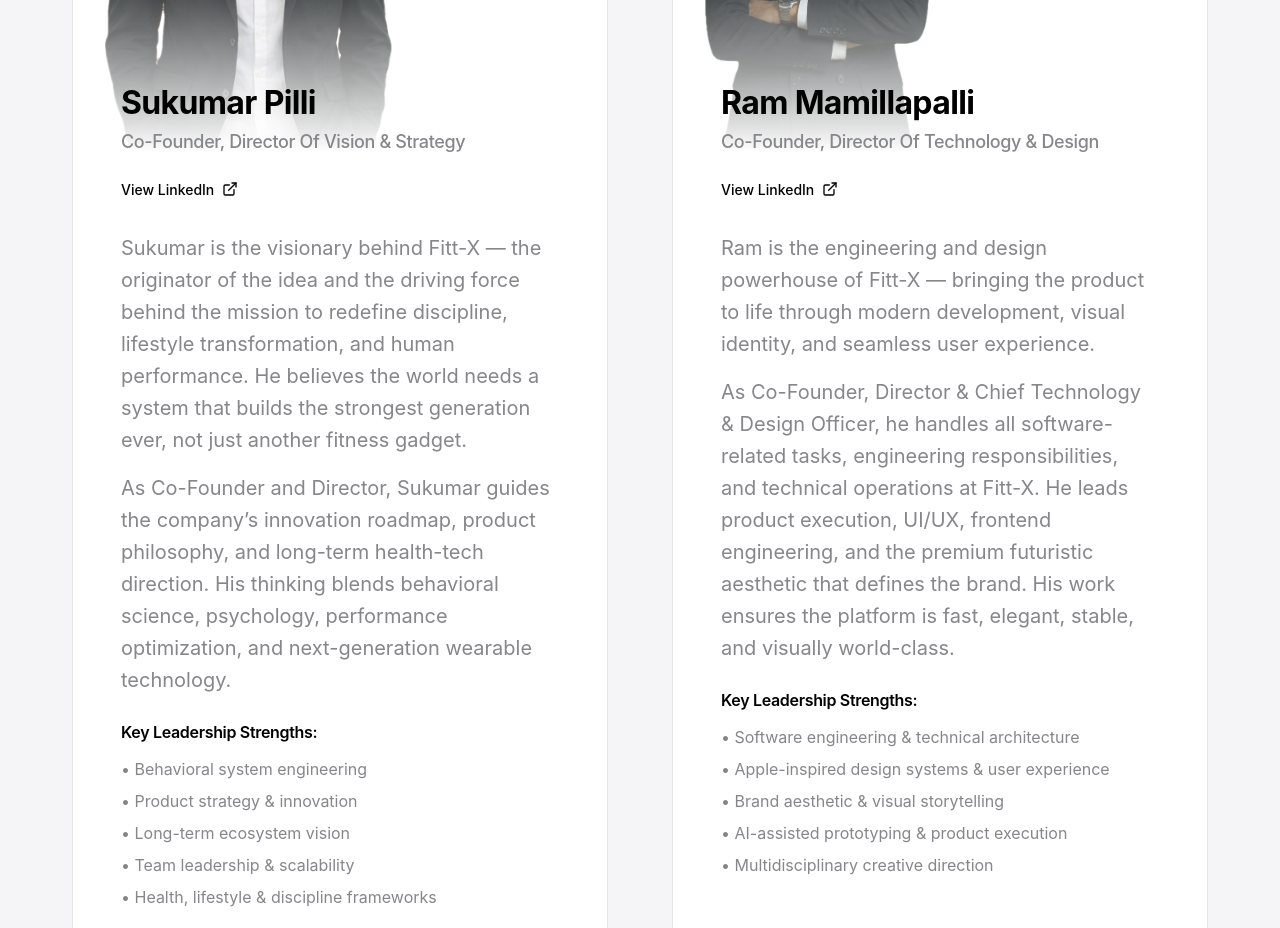
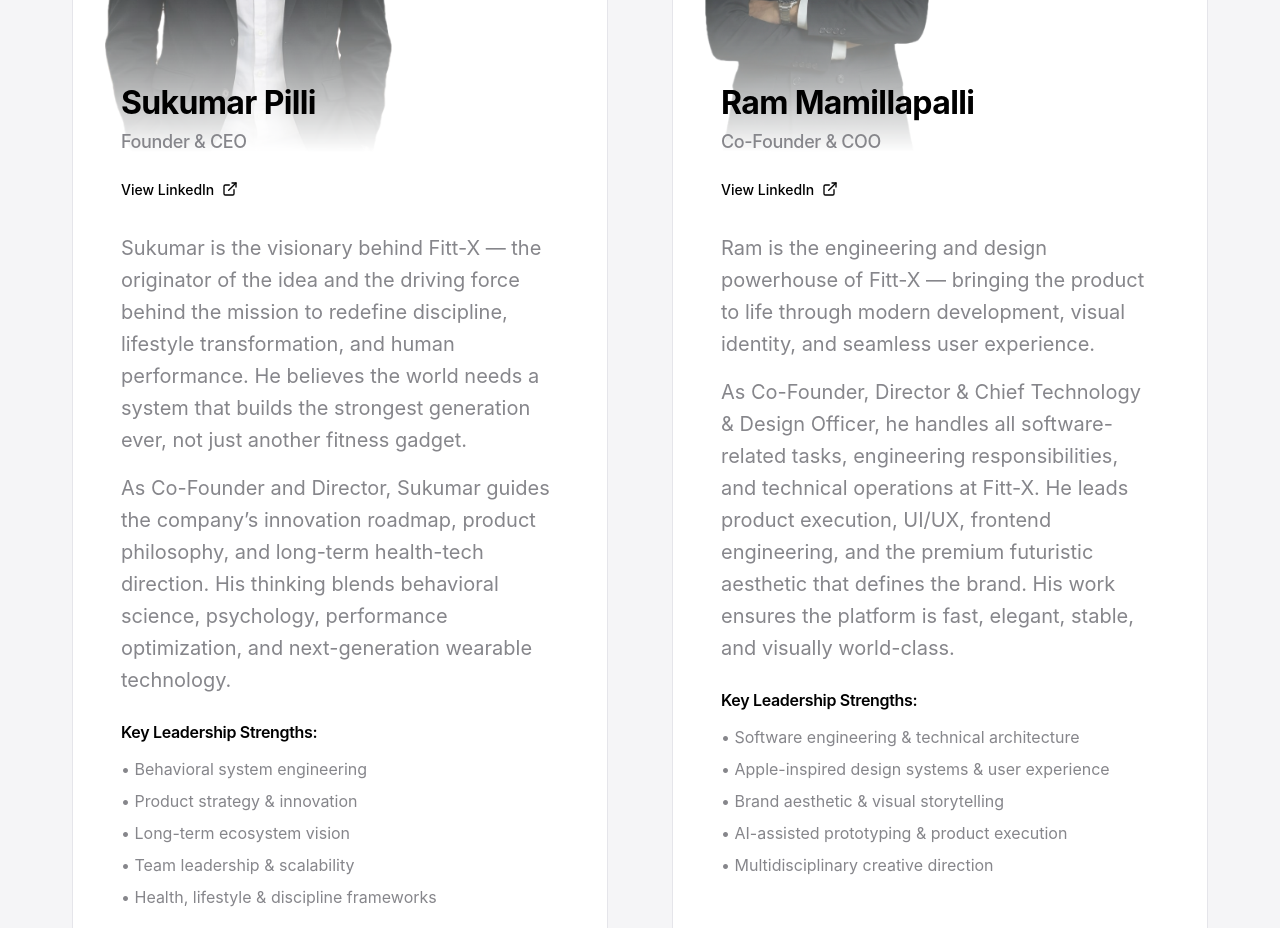
Before and after one commit to ramx03-sudo/fitt-x, a React (Vite) app in the folder frontend/: page /about in a window 1280 px wide. Shown: the part 840-1768 px from the top of the page. Built offline with nearby package versions, Linux system fonts and the light colour scheme.

Commit message:
Update founder titles on About page

```diff
--- a/frontend/src/pages/About.jsx
+++ b/frontend/src/pages/About.jsx
@@ -31,7 +31,7 @@
 
                         <div style={{ position: 'relative', zIndex: 20, display: 'flex', flexDirection: 'column', flex: 1 }}>
                             <h2 style={{ fontSize: '32px', fontWeight: '700', marginBottom: '0.5rem' }}>Sukumar Pilli</h2>
-                            <h3 style={{ fontSize: '18px', fontWeight: '500', color: 'var(--text-secondary)', marginBottom: '1.5rem' }}>Co-Founder, Director Of Vision & Strategy</h3>
+                            <h3 style={{ fontSize: '18px', fontWeight: '500', color: 'var(--text-secondary)', marginBottom: '1.5rem' }}>Founder & CEO</h3>
                             <a href="https://www.linkedin.com/in/satya-sukumar-pilli-b3bb59218/" target="_blank" rel="noopener noreferrer" style={{ display: 'inline-flex', alignItems: 'center', gap: '8px', color: 'var(--text-primary)', textDecoration: 'none', marginBottom: '2rem', fontSize: '14px', fontWeight: '500' }}>
                                 View LinkedIn <ExternalLink size={16} />
                             </a>
@@ -70,7 +70,7 @@
 
                         <div style={{ position: 'relative', zIndex: 20, display: 'flex', flexDirection: 'column', flex: 1 }}>
                             <h2 style={{ fontSize: '32px', fontWeight: '700', marginBottom: '0.5rem' }}>Ram Mamillapalli</h2>
-                            <h3 style={{ fontSize: '18px', fontWeight: '500', color: 'var(--text-secondary)', marginBottom: '1.5rem' }}>Co-Founder, Director Of Technology & Design</h3>
+                            <h3 style={{ fontSize: '18px', fontWeight: '500', color: 'var(--text-secondary)', marginBottom: '1.5rem' }}>Co-Founder & COO</h3>
                             <a href="https://www.linkedin.com/in/ram-mamillapalli/" target="_blank" rel="noopener noreferrer" style={{ display: 'inline-flex', alignItems: 'center', gap: '8px', color: 'var(--text-primary)', textDecoration: 'none', marginBottom: '2rem', fontSize: '14px', fontWeight: '500' }}>
                                 View LinkedIn <ExternalLink size={16} />
                             </a>
```
